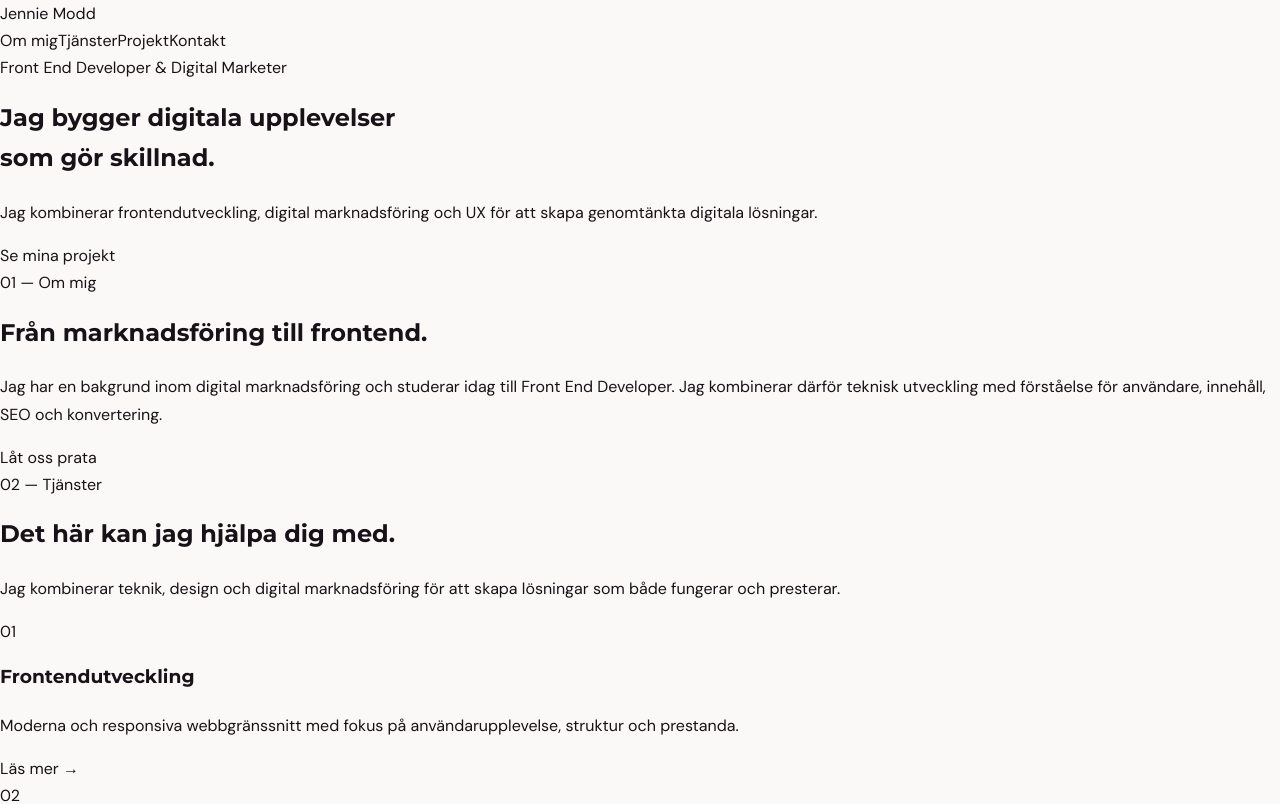
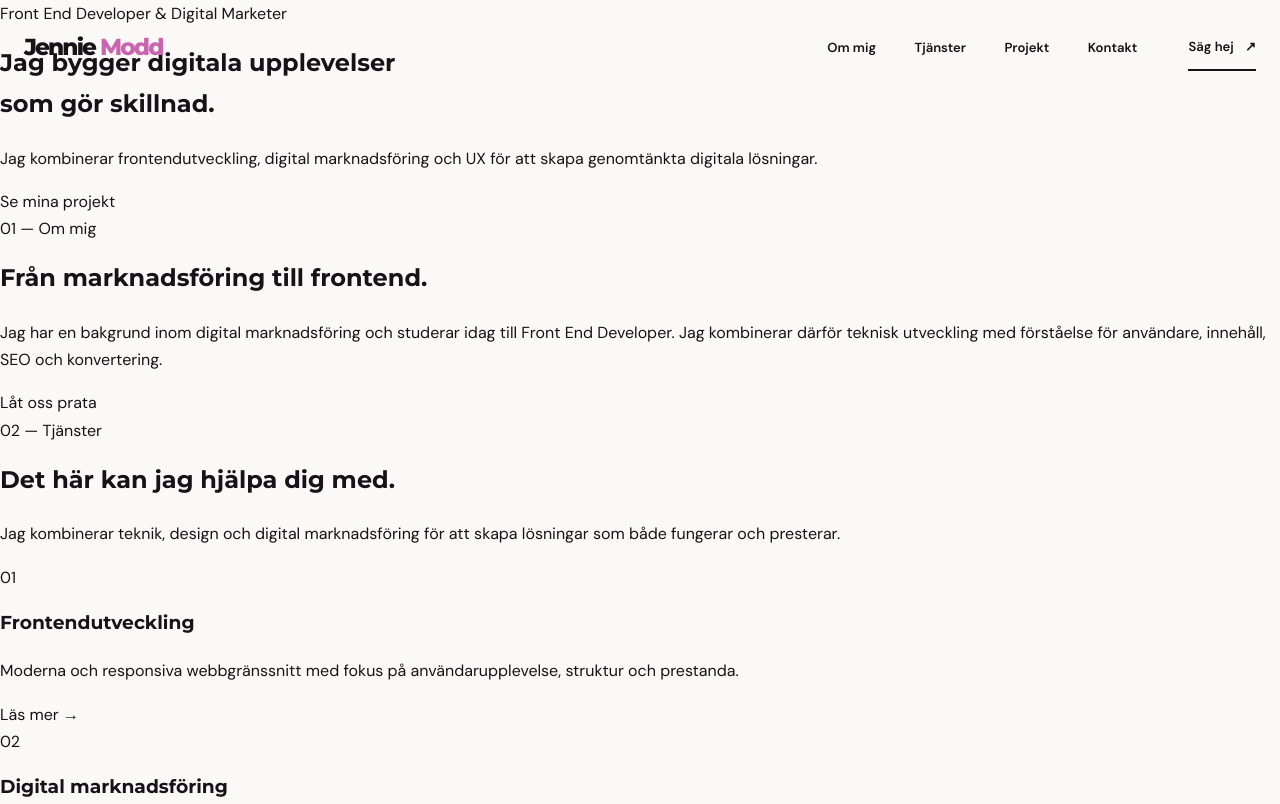
Before and after one commit to jenniemodd/portfolio_2, a React (Vite) app: page / in a window 1280 px wide. Shown: the top 804 px of the page. Built offline with nearby package versions, Linux system fonts and the light colour scheme.

Commit message:
feat: enhance Navigation component with improved styling and structure; add Navigation.module.css for better layout

```diff
--- a/src/App.tsx
+++ b/src/App.tsx
@@ -1,3 +1,4 @@
+
 import Navigation from "./components/Navigation"
 import Hero from "./components/Hero"
 import About from "./components/About"
@@ -10,11 +11,10 @@ function App() {
       <Navigation />
 
       <main>
-      <Hero />
-      <About />
-      <Services />
-      <Projects />
-        <h1>Jennie Modd</h1>
+        <Hero />
+        <About />
+        <Services />
+        <Projects />
       </main>
     </>
   )
--- /dev/null
+++ b/src/components/Navigation.module.css
@@ -0,0 +1,75 @@
+
+.header {
+  position: absolute;
+  z-index: 10;
+  top: 0;
+  left: 50%;
+  display: flex;
+  width: var(--page);
+  height: 6rem;
+  align-items: center;
+  justify-content: space-between;
+  transform: translateX(-50%);
+}
+
+.logo {
+  font-family: var(--font-heading);
+  font-size: 1.45rem;
+  font-weight: 800;
+  letter-spacing: -0.08em;
+}
+
+.logo span {
+  color: var(--color-pink);
+}
+
+.nav {
+  display: flex;
+  gap: clamp(1rem, 3vw, 2.5rem);
+  margin-left: auto;
+  margin-right: clamp(1.5rem, 4vw, 4rem);
+}
+
+.nav a,
+.contactLink {
+  font-size: 0.82rem;
+  font-weight: 600;
+}
+
+.nav a {
+  position: relative;
+}
+
+.nav a::after {
+  position: absolute;
+  right: 0;
+  bottom: -0.45rem;
+  left: 0;
+  height: 2px;
+  background: var(--color-pink);
+  content: "";
+  transform: scaleX(0);
+  transform-origin: right;
+  transition: transform var(--transition-fast);
+}
+
+.nav a:hover::after {
+  transform: scaleX(1);
+  transform-origin: left;
+}
+
+.contactLink {
+  display: flex;
+  min-height: 2.85rem;
+  align-items: center;
+  gap: 0.7rem;
+  border-bottom: 2px solid var(--color-ink);
+}
+
+.contactLink span {
+  transition: transform var(--transition-fast);
+}
+
+.contactLink:hover span {
+  transform: translate(0.2rem, -0.2rem);
+}
--- a/src/components/Navigation.tsx
+++ b/src/components/Navigation.tsx
@@ -1,15 +1,24 @@
+
+import styles from "./Navigation.module.css"
+
 function Navigation() {
   return (
-    <nav>
-      <a href="/">Jennie Modd</a>
+    <header className={styles.header}>
+      <a href="/" className={styles.logo}>
+        Jennie <span>Modd</span>
+      </a>
 
-      <div>
+      <nav className={styles.nav} aria-label="Huvudnavigation">
         <a href="#about">Om mig</a>
         <a href="#services">Tjänster</a>
         <a href="#projects">Projekt</a>
         <a href="#contact">Kontakt</a>
-      </div>
-    </nav>
+      </nav>
+
+      <a href="#contact" className={styles.contactLink}>
+        Säg hej <span aria-hidden="true">↗</span>
+      </a>
+    </header>
   )
 }
 
```
